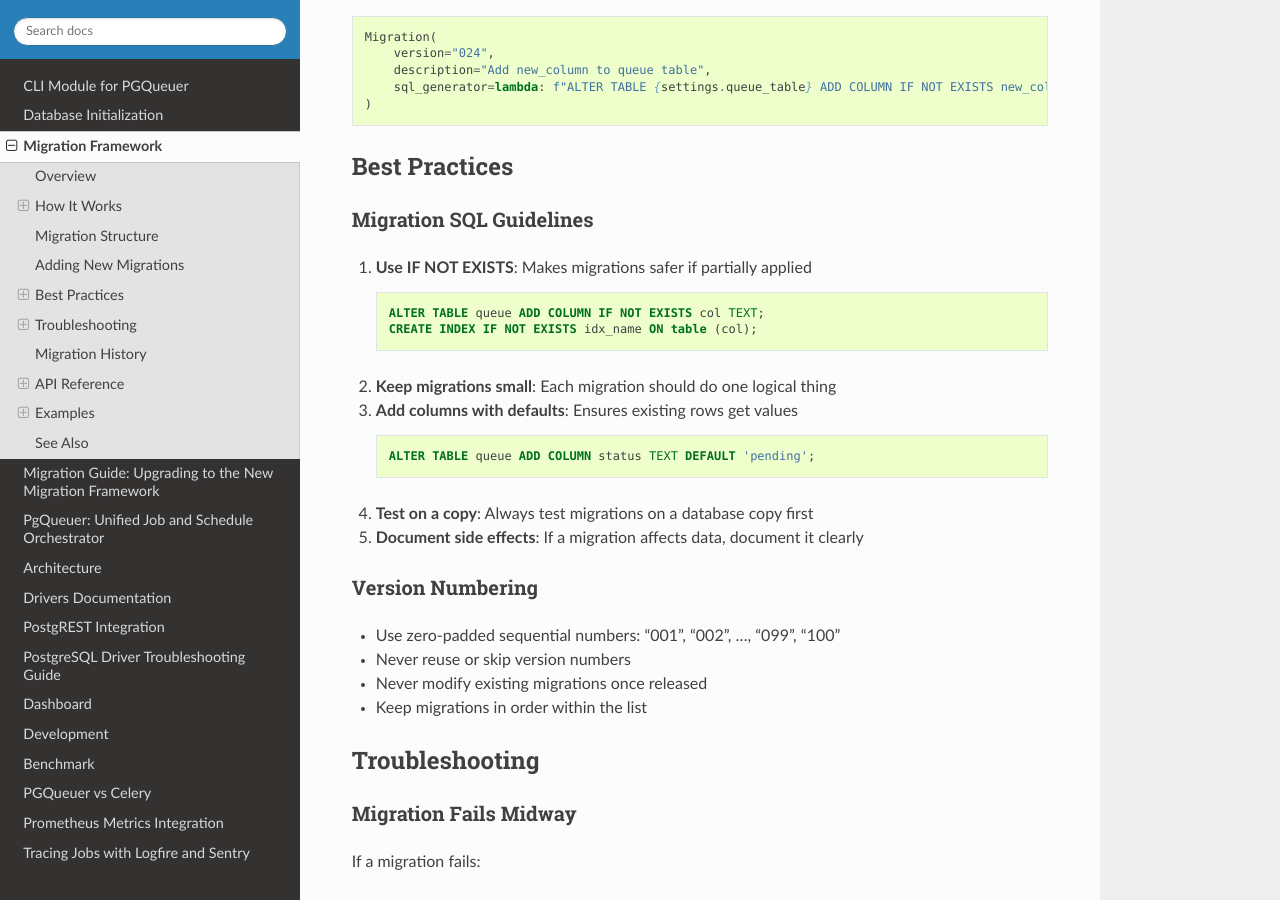
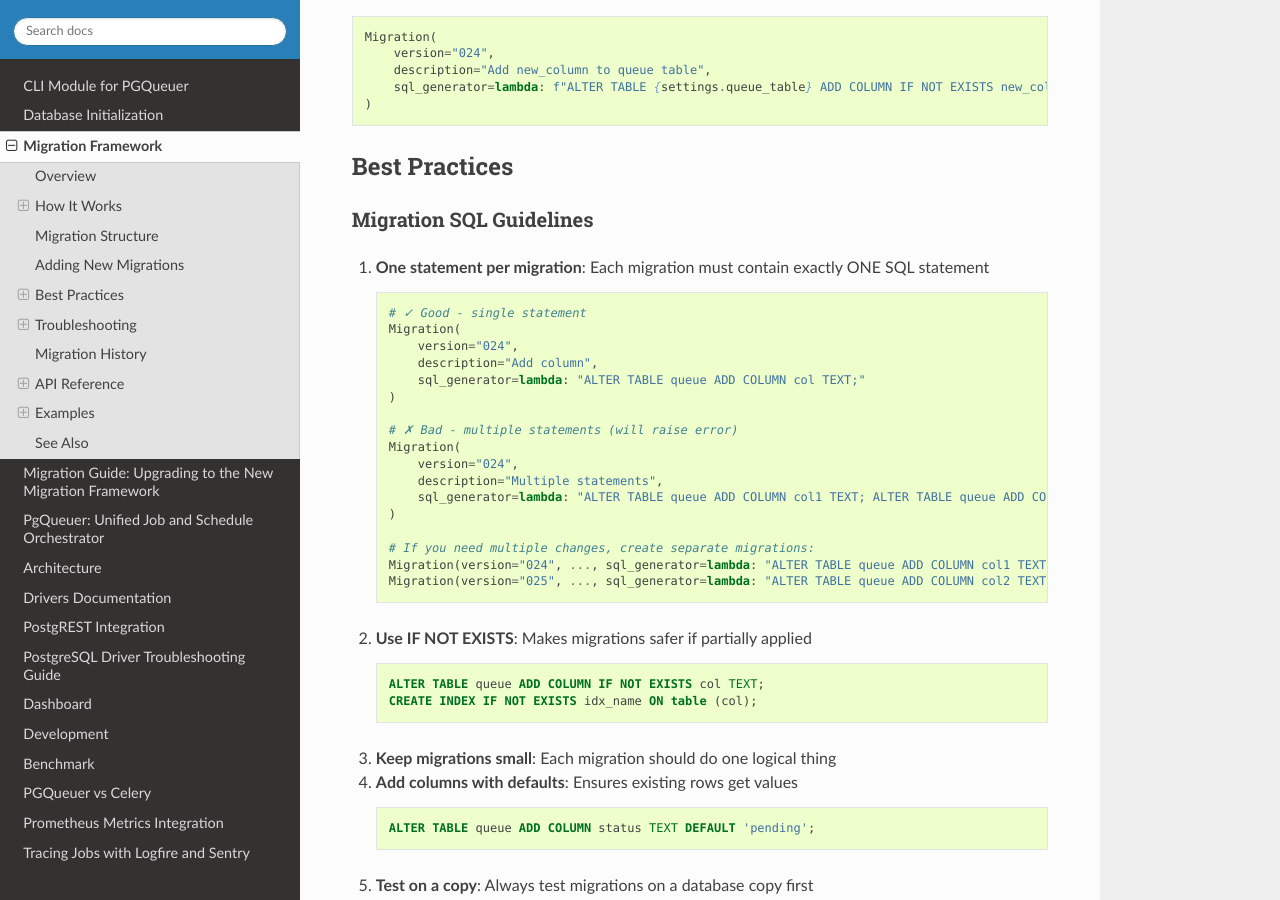
Before and after one commit to janbjorge/pgqueuer, a Sphinx documentation site: the page built from docs/migrations.md, in a window 1280 px wide and 900 px high, scrolled down 2108 px. Built offline with Sphinx 7.4.7 and the Read the Docs theme 3.1.0, drawn with Linux system fonts in a browser that asks for light colours.

Commit message:
Enforce single SQL statement per migration with validation
- Replace _split_sql_statements with _validate_single_statement
- Each migration must contain exactly one SQL statement (semicolon-terminated)
- Raises ValueError if zero or multiple statements detected
- Update tests to verify rejection of multiple statements
- Add new tests for single statement acceptance and zero statement rejection
- Update documentation to emphasize one-statement-per-migration rule

Co-authored-by: janbjorge <16663421+janbjorge@users.noreply.github.com>

````diff
--- a/docs/migrations.md
+++ b/docs/migrations.md
@@ -93,22 +93,43 @@ Migration(
 
 ### Migration SQL Guidelines
 
-1. **Use IF NOT EXISTS**: Makes migrations safer if partially applied
+1. **One statement per migration**: Each migration must contain exactly ONE SQL statement
+   ```python
+   # ✓ Good - single statement
+   Migration(
+       version="024",
+       description="Add column",
+       sql_generator=lambda: "ALTER TABLE queue ADD COLUMN col TEXT;"
+   )
+
+   # ✗ Bad - multiple statements (will raise error)
+   Migration(
+       version="024",
+       description="Multiple statements",
+       sql_generator=lambda: "ALTER TABLE queue ADD COLUMN col1 TEXT; ALTER TABLE queue ADD COLUMN col2 TEXT;"
+   )
+
+   # If you need multiple changes, create separate migrations:
+   Migration(version="024", ..., sql_generator=lambda: "ALTER TABLE queue ADD COLUMN col1 TEXT;")
+   Migration(version="025", ..., sql_generator=lambda: "ALTER TABLE queue ADD COLUMN col2 TEXT;")
+   ```
+
+2. **Use IF NOT EXISTS**: Makes migrations safer if partially applied
    ```sql
    ALTER TABLE queue ADD COLUMN IF NOT EXISTS col TEXT;
    CREATE INDEX IF NOT EXISTS idx_name ON table (col);
    ```
 
-2. **Keep migrations small**: Each migration should do one logical thing
+3. **Keep migrations small**: Each migration should do one logical thing
 
-3. **Add columns with defaults**: Ensures existing rows get values
+4. **Add columns with defaults**: Ensures existing rows get values
    ```sql
    ALTER TABLE queue ADD COLUMN status TEXT DEFAULT 'pending';
    ```
 
-4. **Test on a copy**: Always test migrations on a database copy first
+5. **Test on a copy**: Always test migrations on a database copy first
 
-5. **Document side effects**: If a migration affects data, document it clearly
+6. **Document side effects**: If a migration affects data, document it clearly
 
 ### Version Numbering
 
````
Also changed, not shown: 2 other files.
